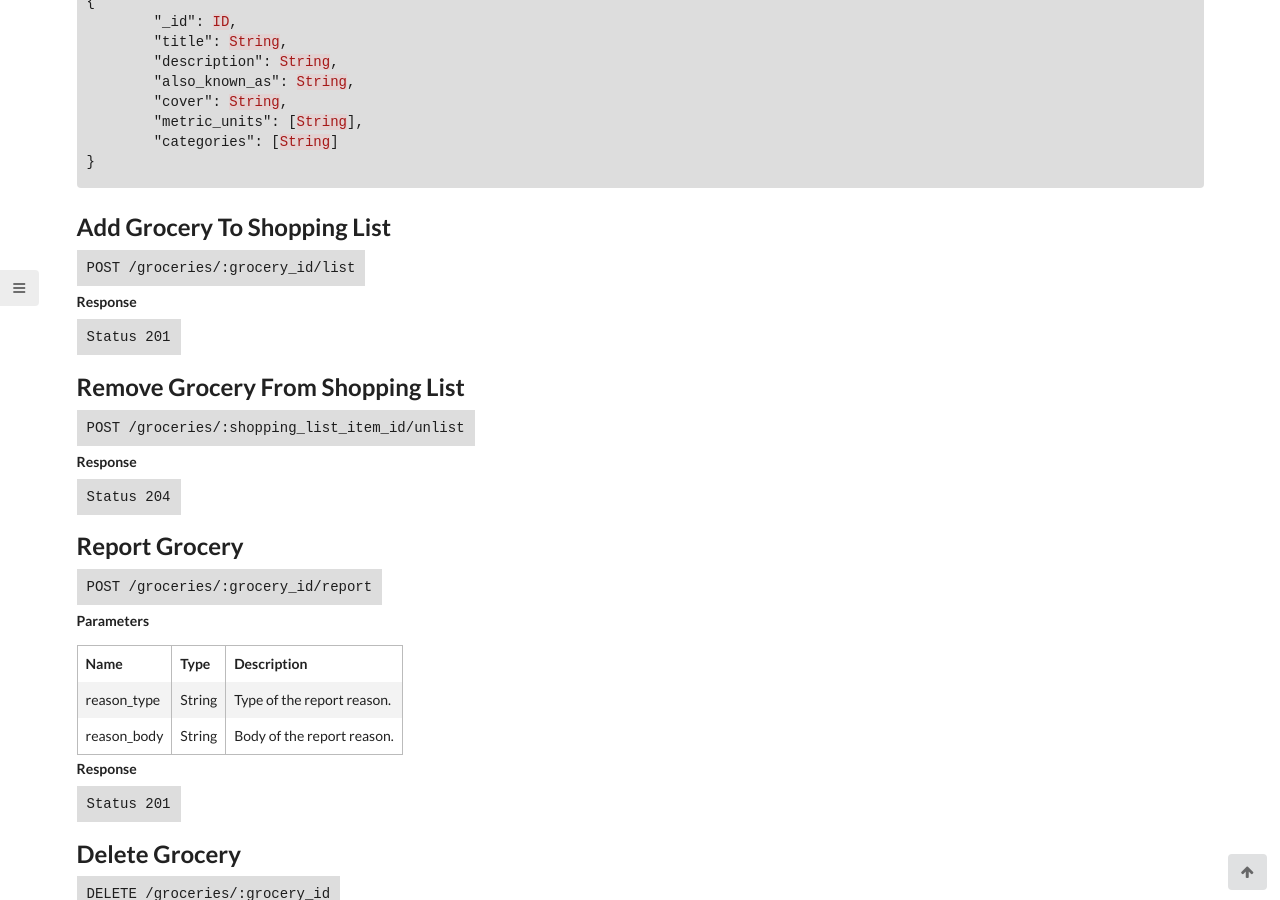
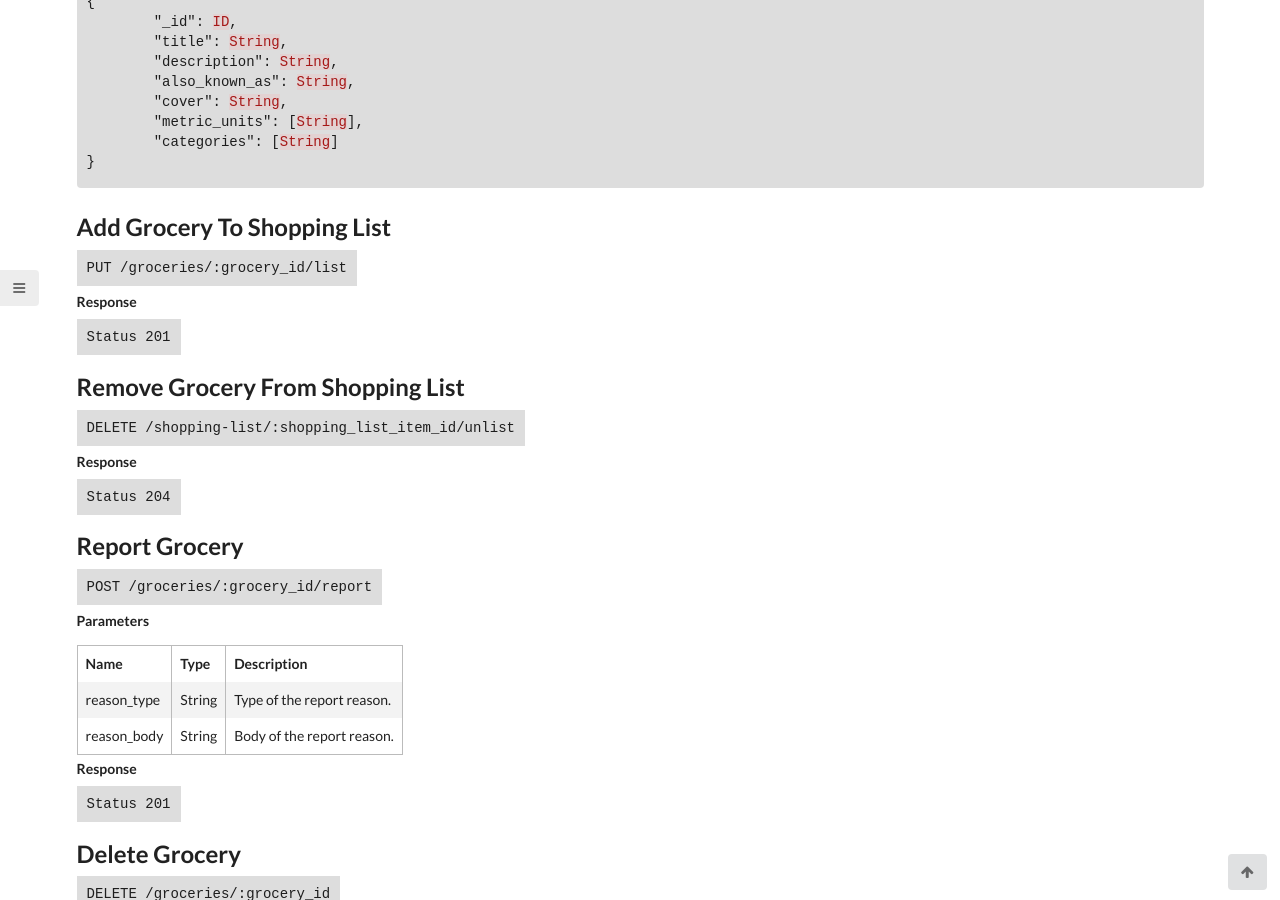
Before and after one commit to letsallchef/docs, a Jekyll site: the page built from _posts/api/2017-03-08-groceries.md, in a window 1280 px wide and 900 px high, scrolled down 2005 px. Built offline with Jekyll 4.4.1, drawn with Linux system fonts in a browser that asks for light colours.

Commit message:
fixes http methods

```diff
--- a/_posts/api/2017-03-08-groceries.md
+++ b/_posts/api/2017-03-08-groceries.md
@@ -107,7 +107,7 @@ Your favourite grocery stores came online !
 
 ## Add Grocery To Shopping List
 
-`POST /groceries/:grocery_id/list`
+`PUT /groceries/:grocery_id/list`
 
 **Response**
 
@@ -116,7 +116,7 @@ Your favourite grocery stores came online !
 
 ## Remove Grocery From Shopping List
 
-`POST /groceries/:shopping_list_item_id/unlist`
+`DELETE /shopping-list/:shopping_list_item_id/unlist`
 
 **Response**
 
```
